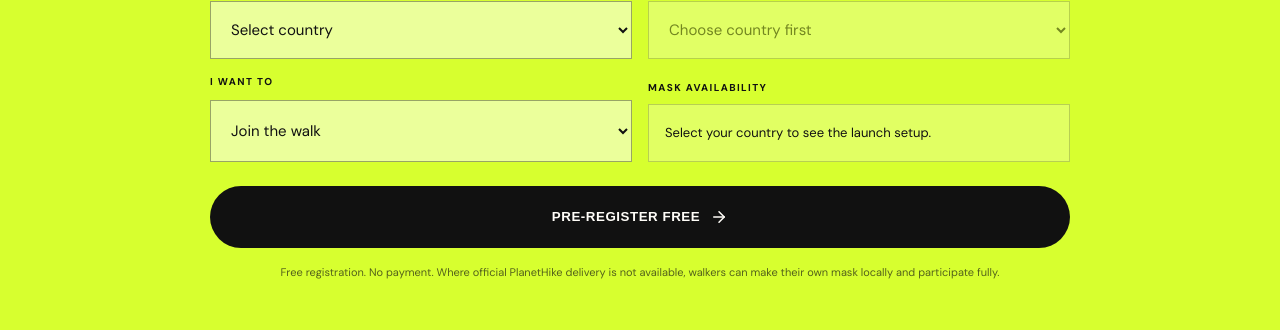
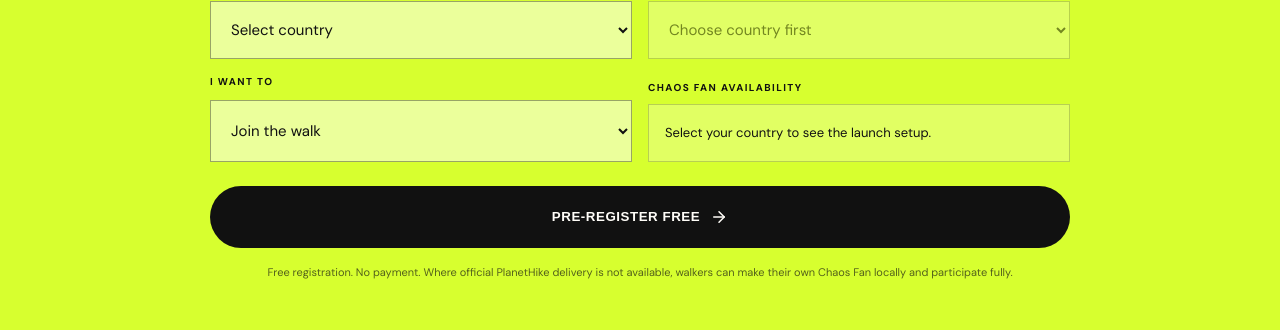
Before and after one commit to unikmo/planethike, a Next.js app: page / in a window 1280 px wide. Shown: the part 10891-11221 px from the top of the page. Built offline with nearby package versions, Linux system fonts and the light colour scheme.

Commit message:
Replace mask wording with Chaos Fan in preregistration

```diff
--- a/app/PreregisterForm.tsx
+++ b/app/PreregisterForm.tsx
@@ -98,13 +98,13 @@ export default function PreregisterForm() {
           </select>
         </label>
         <div aria-live="polite">
-          <span className={styles.availabilityLabel}>Mask availability</span>
+          <span className={styles.availabilityLabel}>Chaos Fan availability</span>
           <p className={styles.availabilityText}>
             {!selectedCountry
               ? 'Select your country to see the launch setup.'
               : selectedCountry.commerce
-                ? 'Official Chaos Mask shop planned for this market.'
-                : 'Participation is open. Make your own Chaos Mask locally — no purchase required.'}
+                ? 'Official Chaos Fan shop planned for this market.'
+                : 'Participation is open. Make your own Chaos Fan locally — no purchase required.'}
           </p>
         </div>
       </div>
@@ -116,7 +116,7 @@ export default function PreregisterForm() {
         {status !== 'loading' && <ArrowRight size={18} />}
       </button>
 
-      <p className={styles.microcopy}>Free registration. No payment. Where official PlanetHike delivery is not available, walkers can make their own mask locally and participate fully.</p>
+      <p className={styles.microcopy}>Free registration. No payment. Where official PlanetHike delivery is not available, walkers can make their own Chaos Fan locally and participate fully.</p>
       {status === 'error' && <p className={styles.error} role="alert">{message}</p>}
     </form>
   );
```
